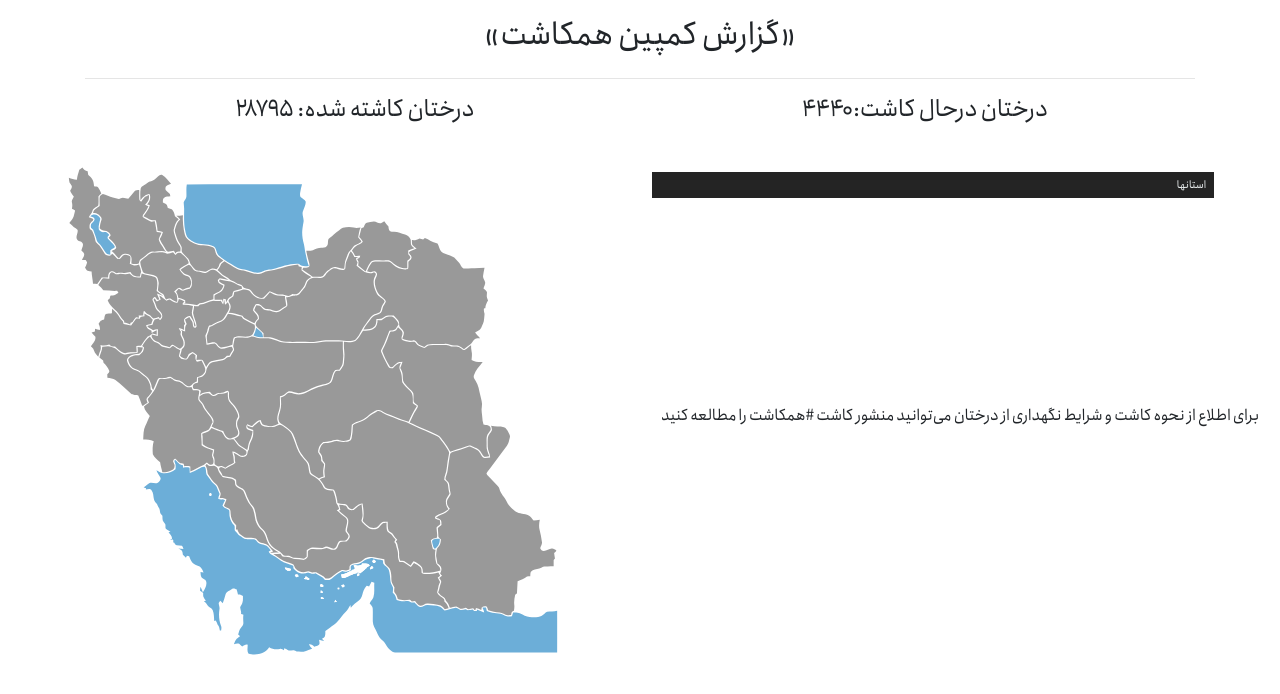
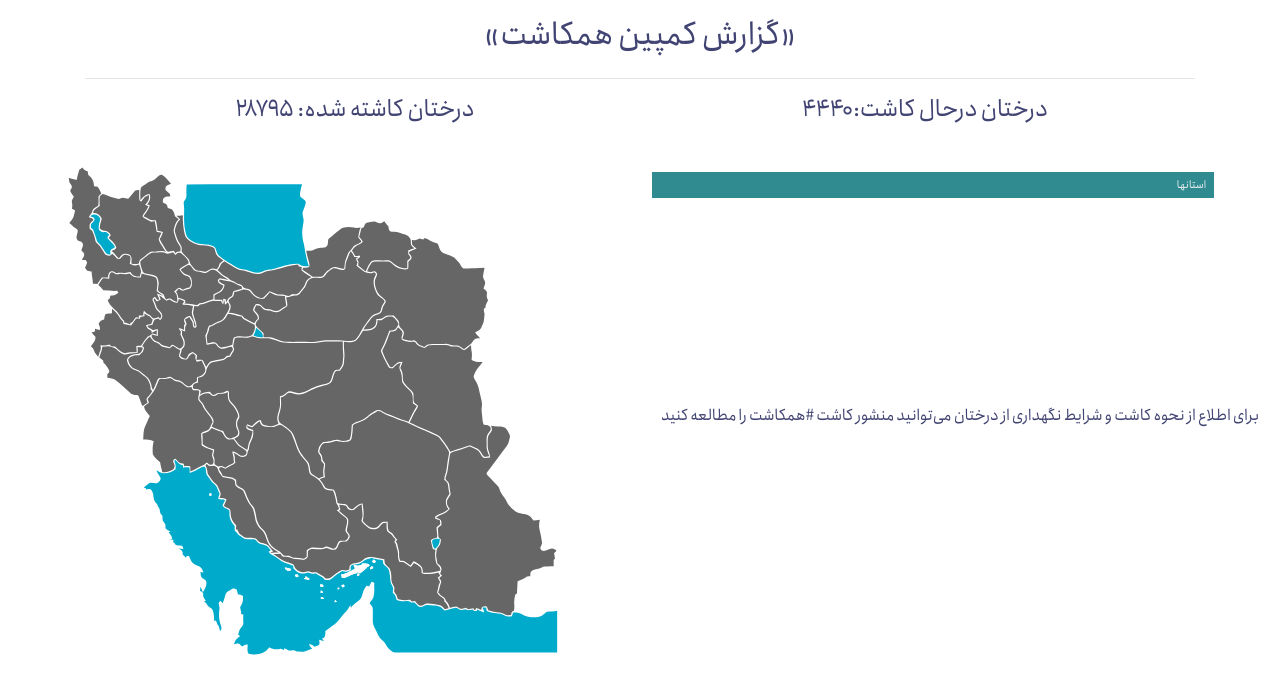
Before and after one commit to aminbahrabadi/django-iran-map-gallary, a Django app: page / in a window 1280 px wide. Shown: the top 694 px of the page. Run offline with Django 3.2, Linux system fonts and the light colour scheme; data that the repository does not hold is empty; some libraries are stand-ins or nearby versions.

Commit message:
Stats: Optimize map stylesheet

```diff
--- a/hamkasht/static/portal/stats/css/iranmap.css
+++ b/hamkasht/static/portal/stats/css/iranmap.css
@@ -10,6 +10,7 @@
 
 .title-section, footer {
     font-family: Anjoman, Tahoma !important;
+    color: #414472
 }
 
 #IranMap{
@@ -56,13 +57,13 @@
     fill: #fff;
 }
 #IranMap .map .province path{
-    fill: #999;
+    fill: #666666;
 }
 #IranMap .map .sea path, #IranMap .map .lake path{
-    fill: #6caed8;
+    fill: #00aacb;
 }
 #IranMap .map .province path:hover, #IranMap .map .island path:hover, #IranMap .map .province path.hover, #IranMap .map .island path.hover{
-    fill: #c33a2c !important;
+    fill: #72bd44 !important;
     cursor: pointer;
 }
 
@@ -81,7 +82,7 @@
     list-style: none;
 }
 #IranMap .list span{
-    background: #242424;
+    background: #2f8b90;
     color: #ecf0f1;
     display: block;
     padding: 0 8px;
@@ -94,7 +95,7 @@
     width: 33.33333333333333%;
 }
 #IranMap .list li ul li a{
-    background: #34495e;
+    background: #00a090;
     color: #ecf0f1;
     display: block;
     padding: 0 8px;
@@ -103,7 +104,7 @@
     text-decoration: none;
 }
 #IranMap .list li ul li a:hover, #IranMap .list li ul li a.hover{
-    background: #c33a2c;
+    background: #72bd44;
 }
 #IranMap .list ul:before, #IranMap .list ul:after{
     display: table;
```
